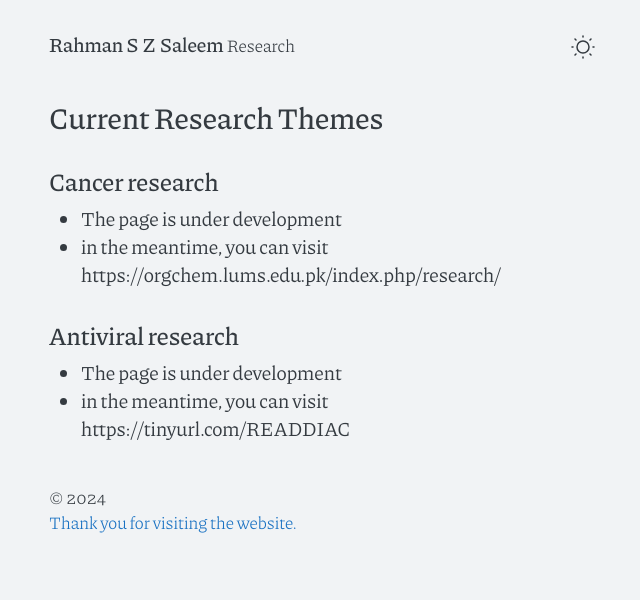
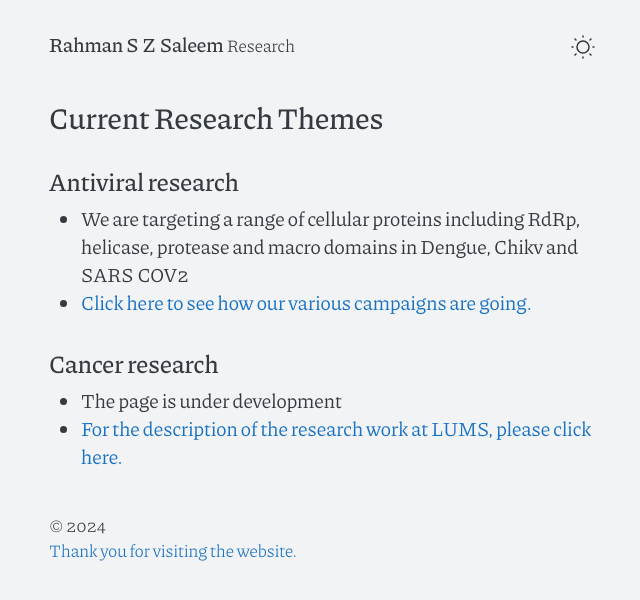
Before and after one commit to rahmanszsaleem/rahmanszsaleem.github.io, a Jekyll site: the page research.html, which Jekyll copies as it is, in a window 1280 px wide. Shown: the top 600 px of the page, without its empty margins (318-958 px from the left). Built offline with Jekyll 4.4.1, drawn with Linux system fonts in a browser that asks for light colours.

Commit message:
Update research.html

```diff
--- a/research.html
+++ b/research.html
@@ -65,22 +65,25 @@
   <main>
     <h1 id="Research">Current Research Themes</h1>
 
-<div class="Cancer research">
+<div class="Antiviral research">
+  <h2>Antiviral research</h2>
+  <ul>
+    <li>We are targeting a range of cellular proteins including RdRp, helicase, protease and macro domains in Dengue, Chikv and SARS COV2</li>
+    <li>
+            <a href="https://tinyurl.com/READDIAC">Click here to see how our various campaigns are going.</a>
+</li>
+       </ul>
+</div>
+
+    <div class="Cancer research">
   <h2>Cancer research</h2>
   <ul>
     <li>The page is under development</li>
-    <li>in the meantime, you can visit https://orgchem.lums.edu.pk/index.php/research/ </li>
+    <li>
+      <a href="https://orgchem.lums.edu.pk/index.php/research/">For the description of the research work at LUMS, please click here.</a>
+       </li>
        </ul>
 </div>
-
-<div class="Antiviral research">
-  <h2>Antiviral research</h2>
-  <ul>
-    <li>The page is under development</li>
-    <li>in the meantime, you can visit https://tinyurl.com/READDIAC </li>
-       </ul>
-</div>
-
   </main>
   <footer>
    <small>&copy; <time datetime="2024-01-22T11:22:36+01:00">2024</time>
```
